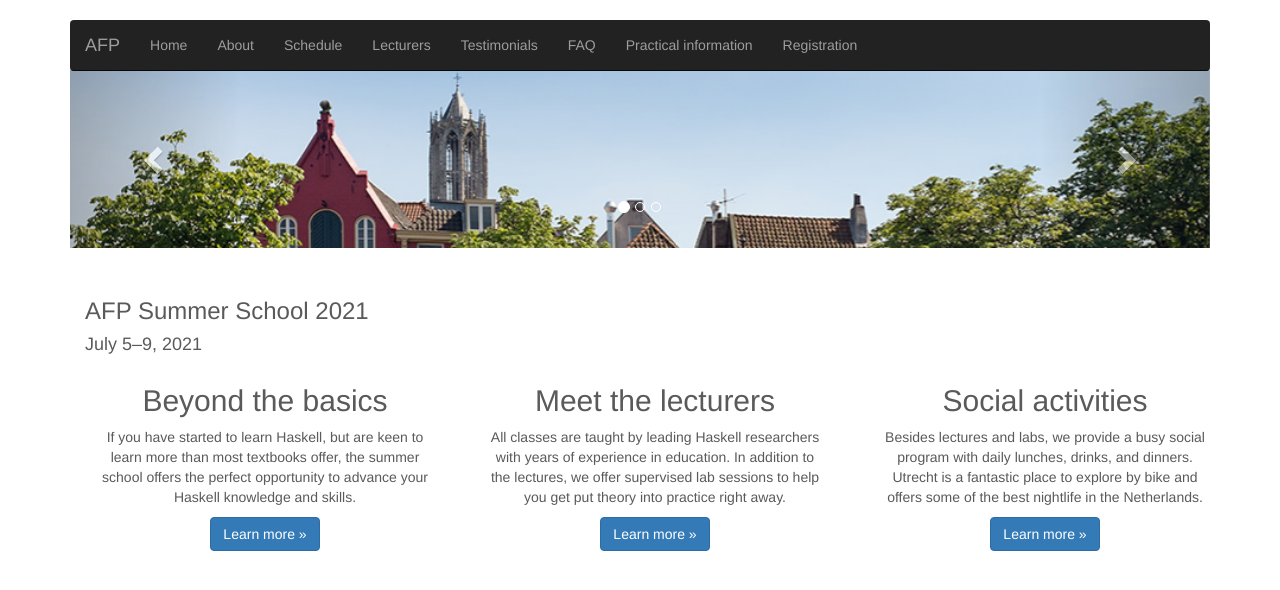
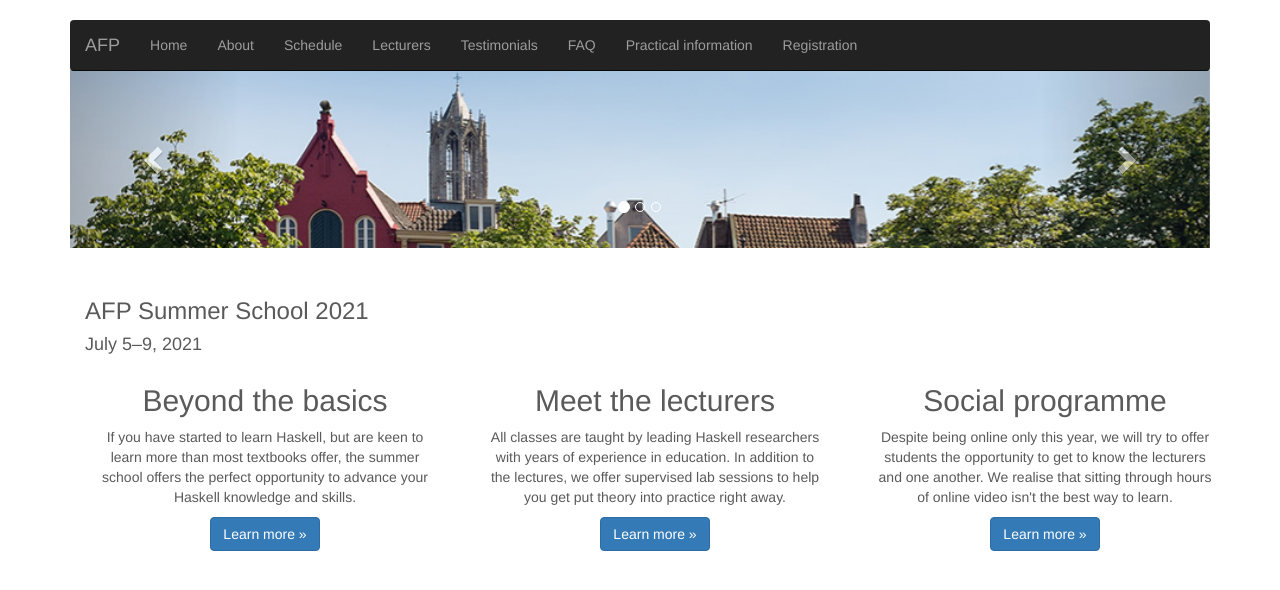
Before and after one commit to uu-afp/uu-afp.github.io, a Jekyll site: the page built from index.html, in a window 1280 px wide. Shown: the top 590 px of the page. Built offline with Jekyll 4.4.1, drawn with Linux system fonts in a browser that asks for light colours; nearby versions of some CDN libraries.

Commit message:
Rejiggled social activities.

```diff
--- a/index.html
+++ b/index.html
@@ -67,11 +67,11 @@ layout: default
           <p><a class="btn btn-primary" href="lecturers.html" role="button">Learn more &raquo;</a></p>
         </div><!-- /.col-lg-4 -->
         <div class="col-lg-4">
-          <h2>Social activities</h2>
-          <p>Besides lectures and labs, we provide a busy social
-          program with daily lunches, drinks, and dinners. Utrecht is
-          a fantastic place to explore by bike and offers some of the
-          best nightlife in the Netherlands.
+          <h2>Social programme</h2>
+          <p>Despite being online only this year, we will try to offer
+          students the opportunity to get to know the lecturers and
+          one another. We realise that sitting through hours of online
+          video isn't the best way to learn.
           </p>
           <p><a class="btn btn-primary" href="https://www.utrechtsummerschool.nl/social-programme" role="button">Learn more &raquo;</a></p>
         </div><!-- /.col-lg-4 -->
```
